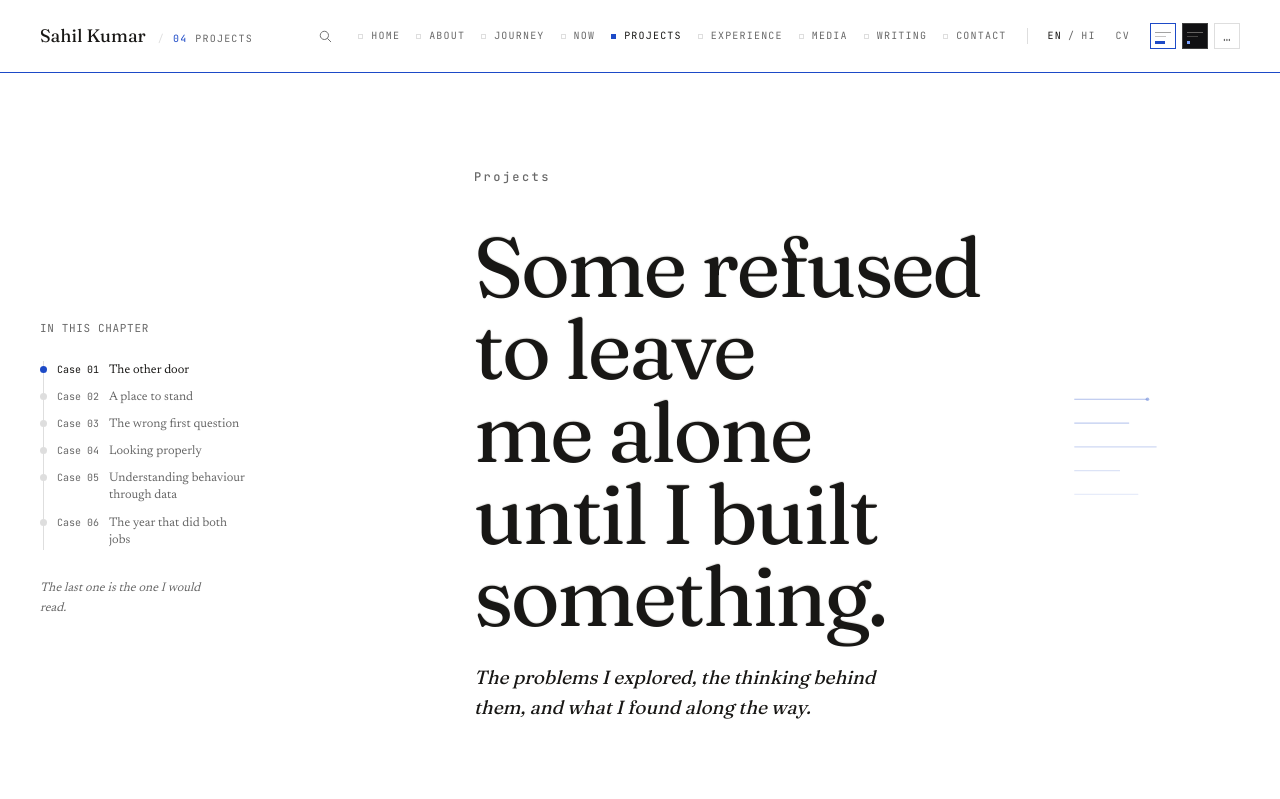
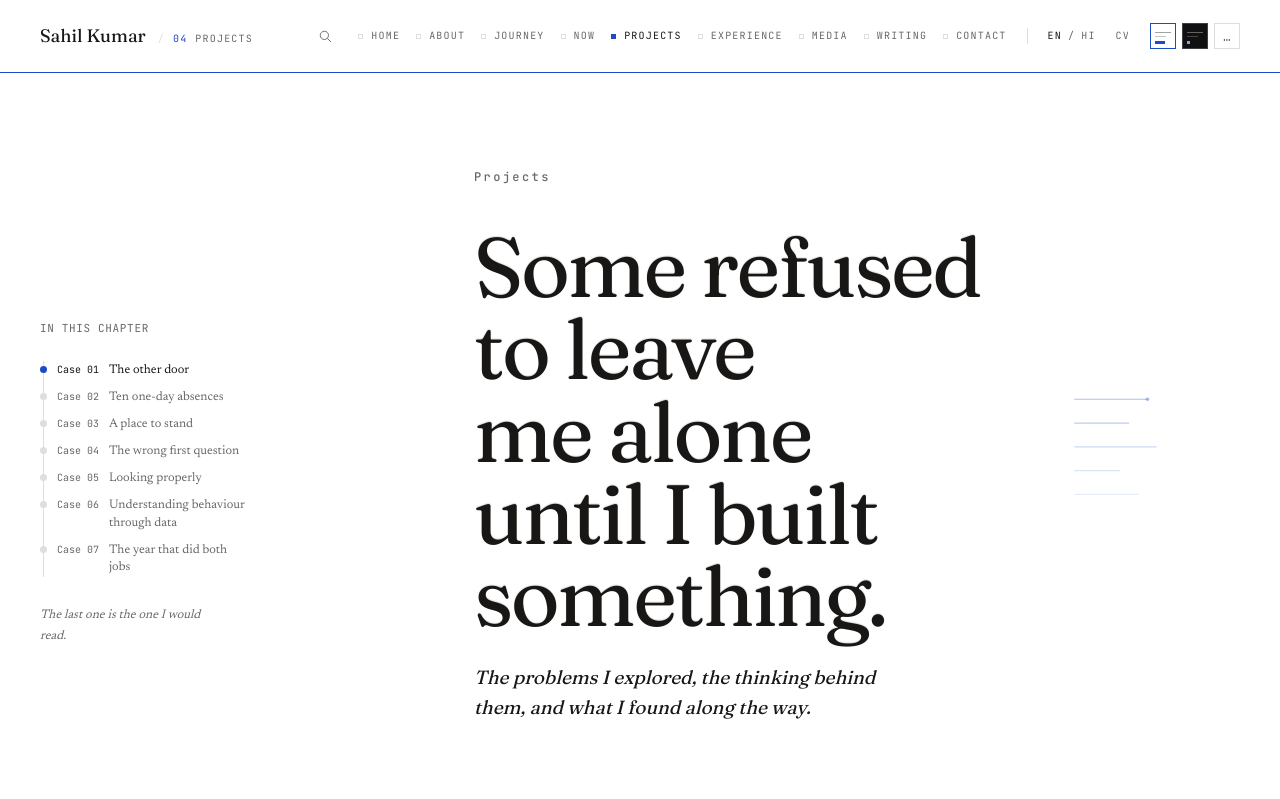
Before and after one commit to sahil05919/personal-website, a Next.js app: page /projects in a window 1280 px wide. Shown: the top 799 px of the page. Built offline with nearby package versions, Linux system fonts and the light colour scheme.

Commit message:
Add 'Ten one-day absences' project details

```diff
--- a/data/projectsChapter.ts
+++ b/data/projectsChapter.ts
@@ -136,6 +136,9 @@ export interface ProjectEntry {
  *      analytics project, and the direction the work is going, so it leads
  *      the chapter rather than waiting behind five older pieces. Its first
  *      line is about recruitment, which is where /experience leaves off.
+ *   1a. "Ten one-day absences" sits straight after it (October 2026) — the
+ *      second people-analytics piece, kept beside the first so the two read
+ *      as a pair rather than being split by the older work.
  *   2. "A place to stand" follows — smallest stake, plainest language, and
  *      the second project nobody assigned.
  *   3. "The year that did both jobs" closes — most recent, entirely
@@ -206,6 +209,58 @@ export const projectEntries: ProjectEntry[] = [
     download: {
       href: "/files/HR_People_Analytics_Dashboard.pbix",
       label: "Download the dashboard · Power BI .pbix · 280 KB",
+    },
+  },
+
+  {
+    id: "ten-one-day-absences",
+    title: "Ten one-day absences",
+    attribution:
+      "Built for myself, on the UCI Absenteeism at Work dataset, 2026.",
+    // Written from Sahil's own words in the build session (October 2026) —
+    // the Bradford Factor not landing at first, checking it by hand, walking
+    // back into the sum-vs-average trap, and deciding to stop. Every number
+    // is read from the .pbix; nothing here is something he didn't find.
+    rhythm: { measure: "reading", seam: "normal" },
+    body: [
+      "The second dashboard was supposed to be revision.",
+      "After the attrition project I wanted to do the same things again — clean the data, write the measures, decide what was fair to use — on a question I hadn't asked yet. Absence was the obvious one. The dataset is public: 740 absence records from a courier company in Brazil, July 2007 to July 2010, for thirty-six employees. Each row is one absence: who, when, why, and for how many hours.",
+      "The first answers came quickly. About five thousand hours lost, roughly six hundred and forty working days. March and July were the worst months. Monday carried nearly a third of the hours, and the week got lighter towards Friday. Two reasons — musculoskeletal conditions and injury — made up about a third of everything, in a business where people lift and drive all day. And seven of the thirty-six people accounted for more than half of the hours.",
+      "The new thing was the Bradford Factor, and it didn't make sense to me the first time it was explained. It took a plain comparison before it landed.",
+      "B = S² × D. Spells squared, times days.",
+      "A long absence — an operation, maternity leave — is something a manager can plan cover for. Ten mornings of someone not turning up is not. The squaring is the whole idea: how often counts for far more than how long.",
+      "I worked it through by hand before I trusted the measure. Employee 3 had 113 separate absences and about sixty days off: 113 × 113 × 60.25, roughly 769,000. Employee 1 had 23 absences and about fifteen days: around 8,000. The calculator and the dashboard disagreed in the decimals, which turned out to be rounding on the card. The gap between the two people didn't move.",
+      "The dataset also records whether people drink or smoke, and their BMI. My first chart said drinkers lost far more hours than non-drinkers — because I was adding hours up, and there were simply more drinkers. It was the same trap I had caught on the pay-gap work, and I walked straight back into it. Per person, drinkers still averaged more, smokers averaged less than non-smokers, and BMI turned out to be one or two people per value. None of it made sense as a finding, and on thirty-six people it shouldn't be treated as one. Those charts sit on a page marked exploration only.",
+      "I stopped there. Thirty-six people is a small room, and past a certain point I would only have been practising the buttons. My job in a dashboard like this is to say what is happening, not to decide what to do about it. Here that means four names worth a conversation with their managers, and one measure I now understand.",
+    ],
+    // The comparison that finally made the measure make sense, promoted out
+    // of the space between paragraphs 4 and 5 rather than written new.
+    evidenceMark: {
+      insertAfter: 4,
+      lines: [
+        "Ten one-day absences score far higher than one ten-day absence.",
+      ],
+    },
+    mediaAfterParagraph: 6,
+    // Read from the .pbix's Bradford Factor measure. Employee 1 is included
+    // only for scale — the hand-worked comparison in paragraph 6.
+    table: {
+      columns: ["Employee", "Bradford score"],
+      rows: [
+        ["3", "769,332"],
+        ["28", "250,534"],
+        ["34", "130,075"],
+        ["11", "90,000"],
+        ["1", "8,001"],
+      ],
+      emphasisRow: 0,
+      note: "Score = spells² × days, where days = hours ÷ 8. Calculated over the whole period rather than the usual rolling 52 weeks, because the data has no year field. Employee 1 shown for scale.",
+      plain: true,
+      ariaLabel: "Highest Bradford Factor scores by employee, scrolls sideways on small screens",
+    },
+    download: {
+      href: "/files/Absence_at_Work_Dashboard.pbix",
+      label: "Download the dashboard · Power BI .pbix · 65 KB",
     },
   },
 
```
